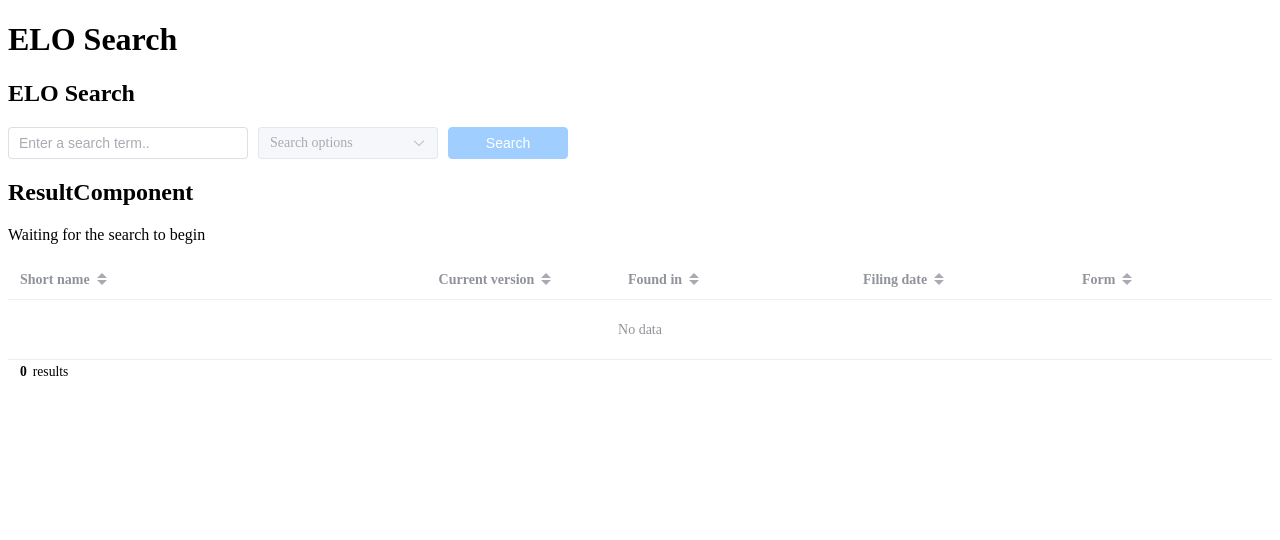
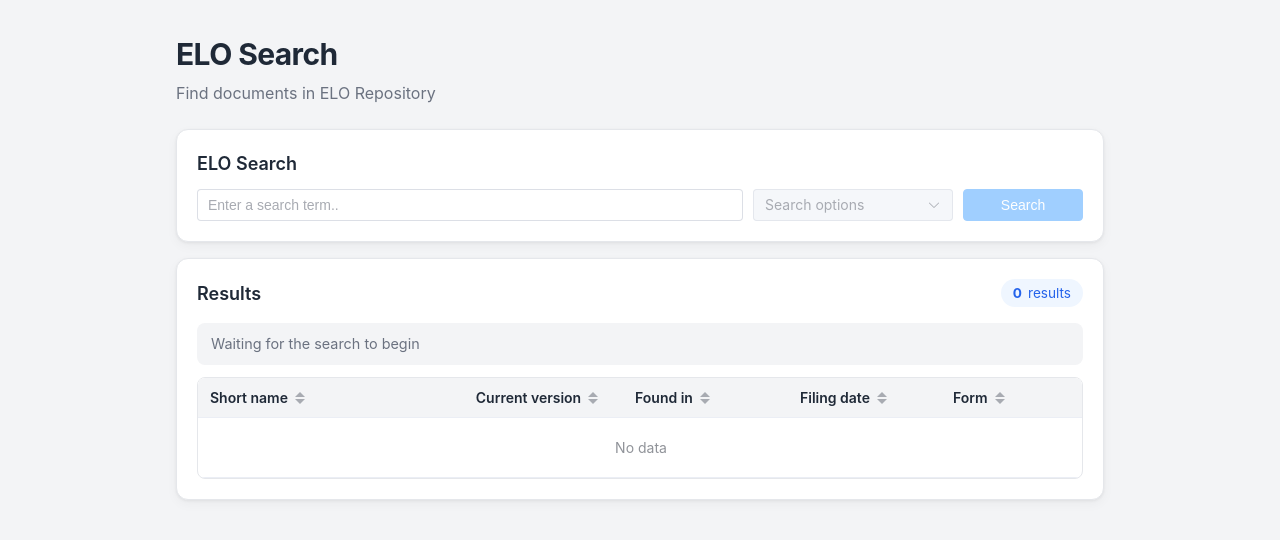
Before and after one commit to czechecm/search_day_1, a Vue app: page / in a window 1280 px wide. Shown: the top 540 px of the page. Built offline with nearby package versions, Linux system fonts and the light colour scheme.

Commit message:
css_ready

```diff
--- a/index.html
+++ b/index.html
@@ -4,7 +4,7 @@
     <meta charset="UTF-8" />
     <link rel="icon" href="/elo_favicon.ico" />
     <meta name="viewport" content="width=device-width, initial-scale=1.0" />
-    <title>Vite App</title>
+    <title>ELO App</title>
   </head>
   <body>
     <div id="app"></div>
--- a/src/App.vue
+++ b/src/App.vue
@@ -9,10 +9,109 @@ const { result, isLoading, resetLoading, search } = useSearch()
 </script>
 
 <template>
-  <h1>ELO Search</h1>
-  <SearchComponent titel="ELO Search" @resetLoading="resetLoading" @search="search"></SearchComponent>
-  <ResultComponent :result="result" :isLoading="isLoading"></ResultComponent>
-  <HistoryComponent :hits="result.length"></HistoryComponent>
+  <div class="app">
+
+    <header class="app-header">
+      <h1 class="app-header__title">ELO Search</h1>
+      <p class="app-header__subtitle">Find documents in ELO Repository</p>
+    </header>
+    <main class="app-main">
+      <section class="card">
+        <SearchComponent titel="ELO Search" @resetLoading="resetLoading" @search="search" />
+      </section>
+      <section class="card">
+        <div class="card__header">
+          <h2 class="card__title">Results</h2>
+          <HistoryComponent :hits="result.length" />
+        </div>
+        <ResultComponent :result="result" :isLoading="isLoading" />
+      </section>
+    </main>
+  </div>
 </template>
 
-<style scoped></style>
+<style>
+:root {
+  --color-primary: #2563eb;
+  --color-primary-soft: #eff6ff;
+  --color-text: #1f2937;
+  --color-text-muted: #6b7280;
+  --color-border: #e5e7eb;
+  --color-bg: #f3f4f6;
+  --color-surface: #ffffff;
+  --radius: 12px;
+  --shadow: 0 1px 3px rgb(0 0 0 / 0.06), 0 4px 12px rgb(0 0 0 / 0.04);
+  --space: 16px;
+}
+
+*,
+*::before,
+*::after {
+  box-sizing: border-box;
+}
+
+body {
+  margin: 0;
+  background: var(--color-bg);
+  color: var(--color-text);
+  font-family:
+    'Inter',
+    system-ui,
+    -apple-system,
+    'Segoe UI',
+    Roboto,
+    sans-serif;
+  line-height: 1.5;
+}
+</style>
+
+<style scoped>
+.app {
+  max-width: 960px;
+  margin: 0 auto;
+  padding: calc(var(--space) * 2) var(--space);
+}
+
+.app-header {
+  margin-bottom: calc(var(--space) * 1.5);
+}
+
+.app-header__title {
+  margin: 0;
+  font-size: 1.875rem;
+  font-weight: 700;
+  letter-spacing: -0.02em;
+}
+
+.app-header__subtitle {
+  margin: 4px 0 0;
+  color: var(--color-text-muted);
+}
+
+.app-main {
+  display: flex;
+  flex-direction: column;
+  gap: var(--space);
+}
+
+.card {
+  background: var(--color-surface);
+  border: 1px solid var(--color-border);
+  border-radius: var(--radius);
+  box-shadow: var(--shadow);
+  padding: calc(var(--space) * 1.25);
+}
+
+.card__header {
+  display: flex;
+  align-items: center;
+  justify-content: space-between;
+  margin-bottom: var(--space);
+}
+
+.card__title {
+  margin: 0;
+  font-size: 1.125rem;
+  font-weight: 600;
+}
+</style>
--- a/src/components/ResultComponent.vue
+++ b/src/components/ResultComponent.vue
@@ -7,16 +7,77 @@ const { result = [], isLoading = 0 } = defineProps<{
 }>()
 </script>
 <template>
-  <h2>ResultComponent</h2>
-  <p v-if="isLoading === 0">Waiting for the search to begin</p>
-  <p v-else-if="isLoading === 1">Searching</p>
-  <el-table empty-text="No data" highlight-current-row :data="result" stripe max-height="400">
+  <div class="results">
+    <p v-if="isLoading === 0" class="status status--idle">Waiting for the search to begin</p>
+    <p v-else-if="isLoading === 1" class="status status--loading">
+      <span class="status__spinner" aria-hidden="true"></span>
+      Searching…
+    </p>
+    <el-table class="results__table" empty-text="No data" highlight-current-row :data="result" stripe max-height="400">
       <el-table-column prop="shortName" label="Short name" sortable min-width="220" />
       <el-table-column prop="version" label="Current version" sortable min-width="140" align="center" />
       <el-table-column prop="hits" label="Found in" sortable min-width="140" />
       <el-table-column prop="filingDate" label="Filing date" sortable min-width="130" />
       <el-table-column prop="metadataForm" label="Form" sortable min-width="120" />
     </el-table>
+  </div>
+</template>
+<style scoped>
+.results {
+  display: flex;
+  flex-direction: column;
+  gap: 12px;
+}
 
-</template>
-<style scoped></style>
+.status {
+  display: flex;
+  align-items: center;
+  gap: 8px;
+  margin: 0;
+  padding: 10px 14px;
+  border-radius: 8px;
+  font-size: 0.9rem;
+}
+
+.status--idle {
+  background: var(--color-bg);
+  color: var(--color-text-muted);
+}
+
+.status--loading {
+  background: var(--color-primary-soft);
+  color: var(--color-primary);
+}
+
+.status__spinner {
+  width: 14px;
+  height: 14px;
+  border: 2px solid currentColor;
+  border-right-color: transparent;
+  border-radius: 50%;
+  animation: spin 0.8s linear infinite;
+}
+
+@keyframes spin {
+  to {
+    transform: rotate(360deg);
+  }
+}
+
+.results__table {
+  width: 100%;
+  border: 1px solid var(--color-border);
+  border-radius: 8px;
+  overflow: hidden;
+}
+
+.results__table :deep(th.el-table__cell) {
+  background: var(--color-bg);
+  color: var(--color-text);
+  font-weight: 600;
+}
+
+.results__table :deep(.el-table__row:hover > td.el-table__cell) {
+  background: var(--color-primary-soft);
+}
+</style>
--- a/src/components/SearchComponent.vue
+++ b/src/components/SearchComponent.vue
@@ -39,23 +39,50 @@ const inputClear = (): void => {
 
 </script>
 <template>
-  <h2>{{ titel }}</h2>
-  <div class="search">
-    <el-input style="width: 240px" v-model="searchTerm" clearable placeholder="Enter a search term.."
+  <h2 class="search-title">{{ titel }}</h2>
+  <div class="search-bar">
+    <el-input v-model="searchTerm" class="search-bar__input" clearable placeholder="Enter a search term.."
       @clear="inputClear"></el-input>
-    <el-select style="width: 180px" v-model="selectedOptions" clearable multiple collapse-tags collapse-tags-tooltip
-      placeholder="Search options" :disabled="searchTerm.length < 1">
+    <el-select v-model="selectedOptions" class="search-bar__options" clearable multiple collapse-tags
+      collapse-tags-tooltip placeholder="Search options" :disabled="searchTerm.length < 1">
       <el-option v-for="item in searchOptions" :key="item.value" :label="item.label" :value="item.value"
         :selected="item.selected">
       </el-option>
     </el-select>
-    <el-button @click="onSearch" style="width: 120px" type="primary"
+    <el-button class="search-bar__button" @click="onSearch" type="primary"
       :disabled="searchTerm.length < 1">Search</el-button>
   </div>
 </template>
 <style scoped>
-.search {
+.search-title {
+  margin: 0 0 12px;
+  font-size: 1.125rem;
+  font-weight: 600;
+}
+
+.search-bar {
   display: flex;
+  flex-wrap: wrap;
   gap: 10px;
 }
+
+.search-bar__input {
+  flex: 1 1 260px;
+}
+
+.search-bar__options {
+  flex: 0 1 200px;
+}
+
+.search-bar__button {
+  flex: 0 0 120px;
+}
+
+@media (max-width: 600px) {
+
+  .search-bar__options,
+  .search-bar__button {
+    flex: 1 1 100%;
+  }
+}
 </style>
```
Lines whose indentation alone changed are shown as unchanged.
